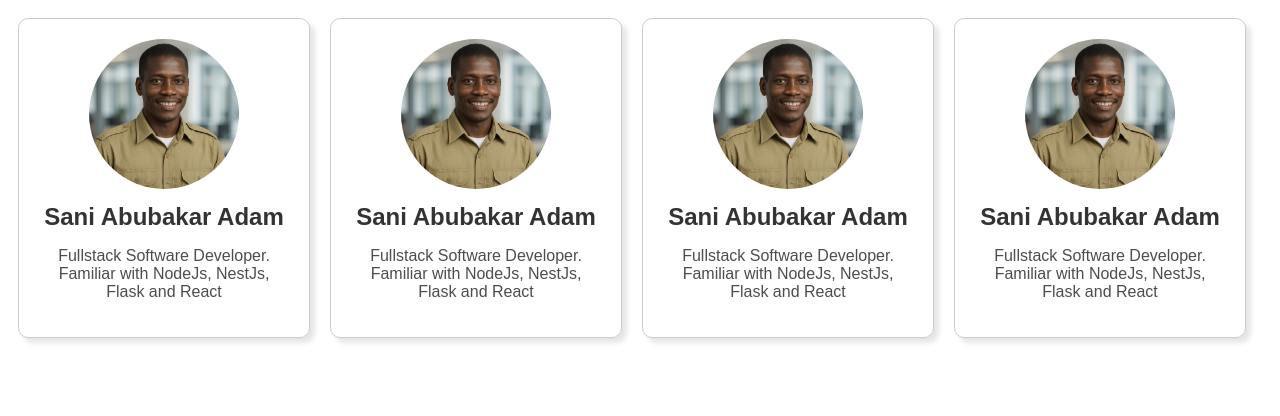
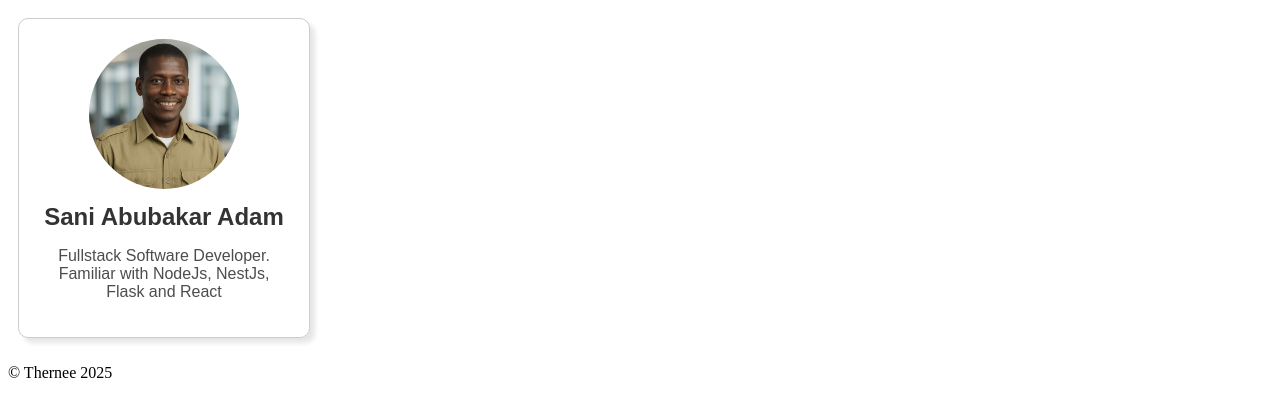
Before and after one commit to Thernee/Portfolio, a React (Vite) app in the folder my-react-app/: page / in a window 1280 px wide. Shown: the top 416 px of the page. Built offline with nearby package versions, Linux system fonts and the light colour scheme.

Commit message:
add more cards

```diff
--- a/my-react-app/src/App.jsx
+++ b/my-react-app/src/App.jsx
@@ -2,14 +2,14 @@ import Header from "./Header"
 import Footer from "./Footer";
 import Food from "./Food";
 import Card from "./Card";
+import SecondCard from "./SecondCard";
 
 function App() {
   return (
     <>
       <Card />
-      <Card />
-      <Card />
-      <Card />
+      {/* <SecondCard /> */}
+      <Footer />
     </>
   );
 }
```
